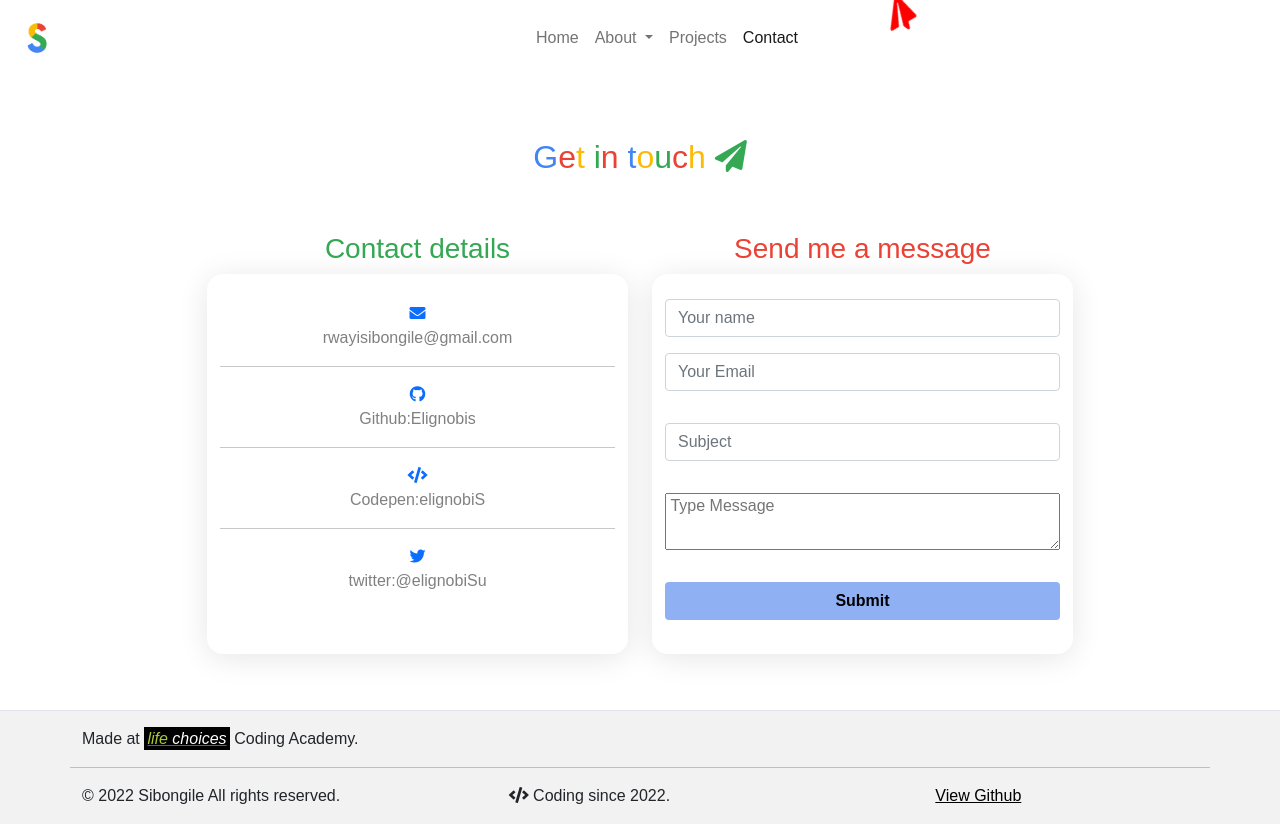
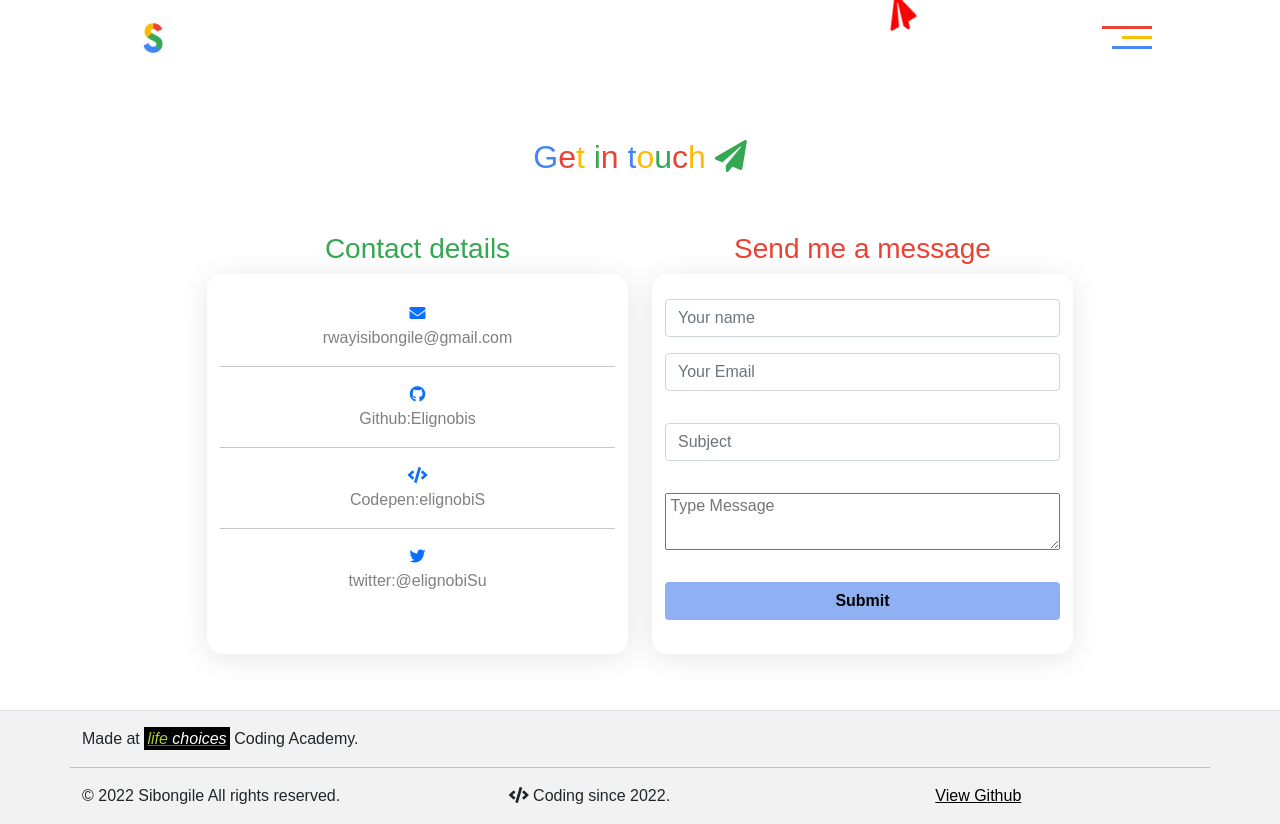
Before and after one commit to Elignobis/portfolioProject, a plain HTML site: page contact.html in a window 1280 px wide. Drawn offline with nearby package versions, Linux system fonts and the light colour scheme.

Commit message:
addad responsive nav to rest of the pages

```diff
--- a/contact.html
+++ b/contact.html
@@ -33,34 +33,20 @@
 </head>
 
 <body>
-  <!-- Nav -->
-  <nav class="navbar navbar-expand-lg navbar-light bg-transparent fixed-top">
-    <div class="container-fluid">
-      <a class="navbar-brand" href="#"><img src="./images/S_google-logo.png" alt="logo-S-google"
-          class="img-fluid custom-logo"></a>
-      <button class="navbar-toggler ms-auto" type="button" data-bs-toggle="collapse" data-bs-target="#navbarCollapse"
-        aria-controls="navbarNav" aria-expanded="false" aria-label="Toggle navigation">
-        <span class="navbar-toggler-icon"></span>
-      </button>
-      <div class="collapse navbar-collapse" id="navbarCollapse">
-        <ul class="navbar-nav">
+  <!-- HEADER CONTAINING MENU ICON AND LOGO -->
+<div class="header">
+  <img src="./images/S_google-logo.png" class="logo" alt="Luyanda Dingindlela logo">
+  <div class="menu-btn-container">
+       <div class="menu-btn"></div>
+  </div>
+  <nav class="nav-container">
+       <ul class="nav-list">
             <li class="nav-item">
               <a class="nav-link" aria-current="page" href="/index.html">Home</a>
             </li>
-          <div class="nav-item dropdown">
-            <a class="dropdown-toggle nav-link" href="/about.html" id="dropdownMenuLink" data-bs-toggle="dropdown"
-              aria-expanded="false">
-              About
-            </a>
-
-            <ul class="dropdown-menu list-unstyled" aria-labelledby="dropdownMenuLink">
-              <li><a class="dropdown-item" href="/about.html#about-me">About me</a></li>
-              <li><a class="dropdown-item" href="/about.html#work">Work & Education</a></li>
-              <li><a class="dropdown-item" href="/about.html#skills">Skills</a></li>
-
-              <li><a class="dropdown-item" href="/about.html#testimonials">Testimonials</a></li>
-            </ul>
-          </div>
+            <li class="nav-item">
+              <a class="nav-link" href="/about.html#about-me">About me</a>
+            </li>
             <li class="nav-item">
               <a class="nav-link" href="/projects.html">Projects</a>
             </li>
@@ -68,9 +54,13 @@
               <a class="nav-link active" href="/contact.html">Contact</a>
             </li>
        </ul>
+  </nav>
 </div>
-    </div>
-  </nav>
+
+
+
+
+<!-- Luyanda header ends -->
 
   <!-- Flying paper plane animation -->
 
@@ -200,6 +190,7 @@
   <script src="https://cdn.jsdelivr.net/npm/bootstrap@5.1.3/dist/js/bootstrap.bundle.min.js"
     integrity="sha384-ka7Sk0Gln4gmtz2MlQnikT1wXgYsOg+OMhuP+IlRH9sENBO0LRn5q+8nbTov4+1p"
     crossorigin="anonymous"></script>
+    <script src="./js/app.js"></script>
 </body>
 
 </html>
```
Also changed, not shown: projects.html (+18 -28 lines). Lines whose indentation alone changed are shown as unchanged.
